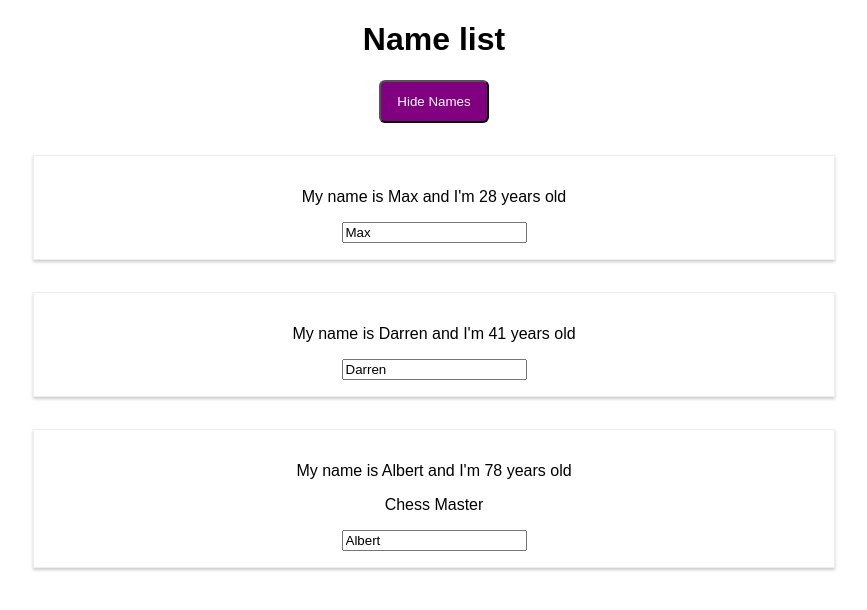
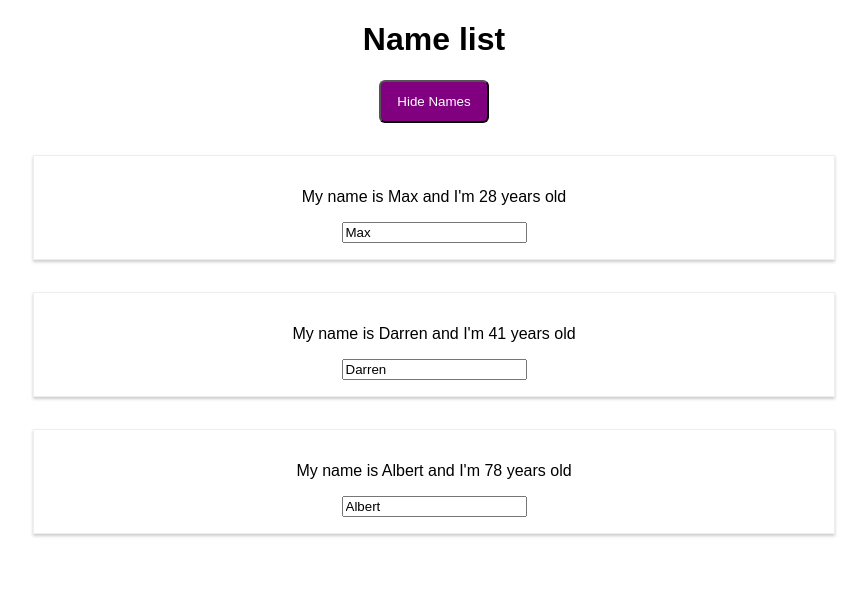
Before and after one commit to stewdiostash/react-playground, a React (Create React App) app in the folder react-complete-guide/: page / in a window 1280 px wide. Both pictures are taken after a click on the button "Show Names". Shown: the top 610 px of the page, without its empty margins (206-1073 px from the left). Built offline with nearby package versions, Linux system fonts and the light colour scheme.

Commit message:
returned div now populated by map method

```diff
--- a/react-complete-guide/src/App.js
+++ b/react-complete-guide/src/App.js
@@ -54,22 +54,9 @@
     if (this.state.showPersons) {
       persons = (
         <div>
-          <Person
-            name={this.state.persons[0].name}
-            age={this.state.persons[0].age}
-          />
-          <Person
-            name={this.state.persons[1].name}
-            age={this.state.persons[1].age}
-            click={this.switchNameHandler.bind(this, "Bart")}
-            changed={this.nameChangeHandler}
-          />
-          <Person
-            name={this.state.persons[2].name}
-            age={this.state.persons[2].age}
-          >
-            Chess Master
-          </Person>
+          {this.state.persons.map((person) => {
+            return <Person name={person.name} age={person.age} />;
+          })}
         </div>
       );
     }
```
